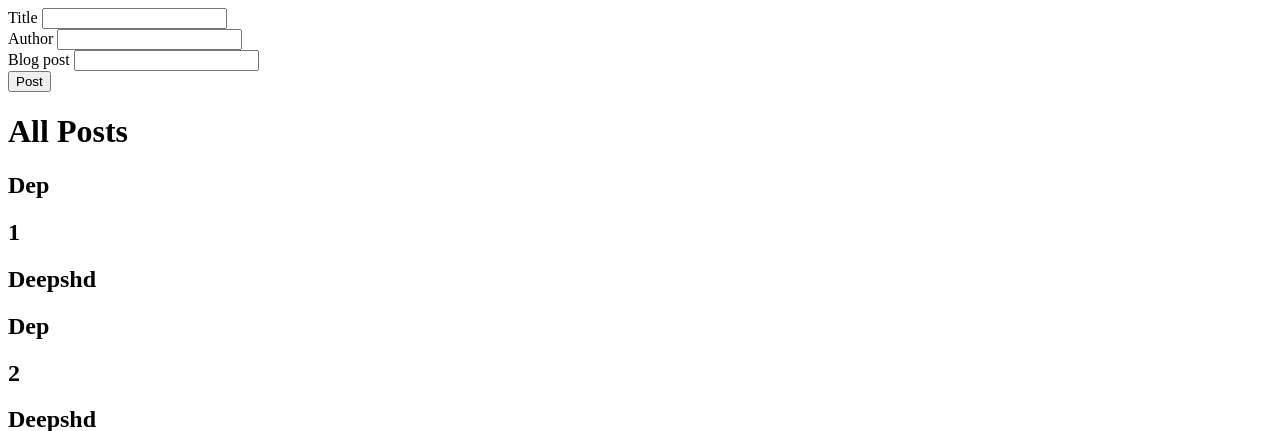
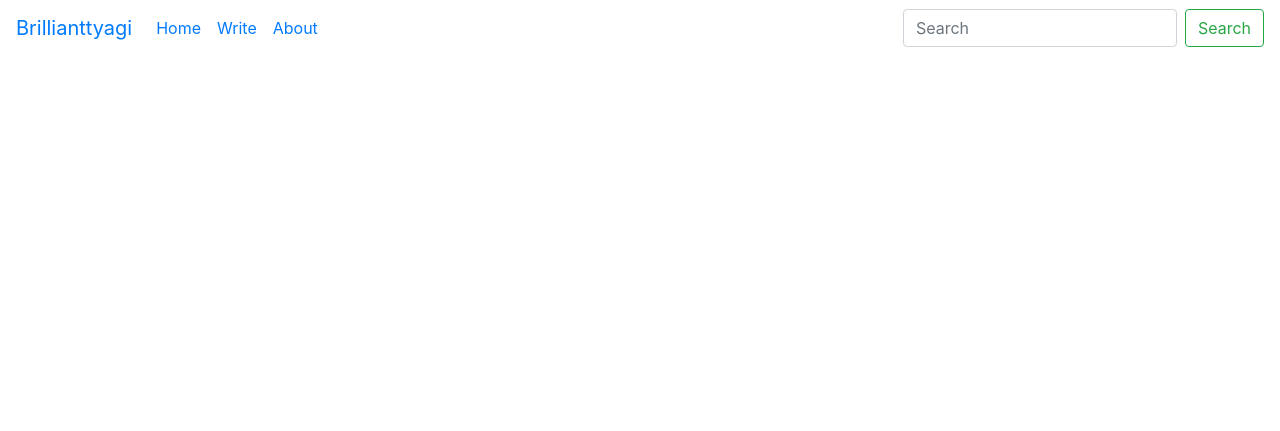
Before and after one commit to Brillianttyagi/Blog-Flaskapp, a Flask app: page /posts in a window 1280 px wide. Shown: the top 431 px of the page. Run offline with Flask 2, Linux system fonts and the light colour scheme; data comes from the database, SQL or seed files in the repository.

Commit message:
Add files via upload

```diff
--- a/templates/index.html
+++ b/templates/index.html
@@ -2,10 +2,60 @@
 <head>
     <meta charset="UTF-8">
     <meta name="viewport" content="width=device-width, initial-scale=1.0">
-    <link rel="stylesheet" href="{{ url_for('static',filename='css/main.css') }}"
-    {% block head %} {% endblock %}
+    <title>Deepanshu's Blog</title>
+    <link rel="stylesheet" href="https://cdn.jsdelivr.net/npm/bootstrap@4.5.3/dist/css/bootstrap.min.css" integrity="sha384-TX8t27EcRE3e/ihU7zmQxVncDAy5uIKz4rEkgIXeMed4M0jlfIDPvg6uqKI2xXr2" crossorigin="anonymous">
+    <link rel="stylesheet" href="style.css">
 </head>
 <body>
-    {% block body %} {% endblock %}
+    <nav class="navbar navbar-expand-lg" style="background-color: #ffffff;">
+        <a class="navbar-brand" href="#">Brillianttyagi</a>
+        <button style="background: orange;" class="navbar-toggler" type="button" data-toggle="collapse" data-target="#navbarSupportedContent" aria-controls="navbarSupportedContent" aria-expanded="false" aria-label="Toggle navigation">
+          <span class="navbar-toggler-icon"></span>
+        </button>
+
+        <div class="collapse navbar-collapse" id="navbarSupportedContent">
+          <ul class="navbar-nav mr-auto">
+            <li class="nav-item active">
+              <a class="nav-link" href="#">Home <span class="sr-only">(current)</span></a>
+            </li>
+            <li class="nav-item">
+              <a class="nav-link" href="#">Write</a>
+            </li>
+            <li class="nav-item">
+              <a class="nav-link" href="#">About</a>
+            </li>
+          </ul>
+          <form class="form-inline my-2 my-lg-0">
+            <input class="form-control mr-sm-2" type="search" placeholder="Search" aria-label="Search">
+            <button class="btn btn-outline-success my-2 my-sm-0" type="submit">Search</button>
+          </form>
+        </div>
+      </nav>
+
+      <div class="post-container">
+        <div class="blog-content">
+
+        </div>
+        <div class="blog-content">
+
+        </div>
+        <div class="blog-content">
+
+        </div>
+        <div class="blog-content">
+
+        </div>
+        <div class="blog-content">
+
+        </div>
+        <div class="blog-content">
+
+        </div>
+
+
+      </div>
+
+      <script src="https://code.jquery.com/jquery-3.5.1.slim.min.js" integrity="sha384-DfXdz2htPH0lsSSs5nCTpuj/zy4C+OGpamoFVy38MVBnE+IbbVYUew+OrCXaRkfj" crossorigin="anonymous"></script>
+      <script src="https://cdn.jsdelivr.net/npm/bootstrap@4.5.3/dist/js/bootstrap.bundle.min.js" integrity="sha384-ho+j7jyWK8fNQe+A12Hb8AhRq26LrZ/JpcUGGOn+Y7RsweNrtN/tE3MoK7ZeZDyx" crossorigin="anonymous"></script>
 </body>
 </html>
```
